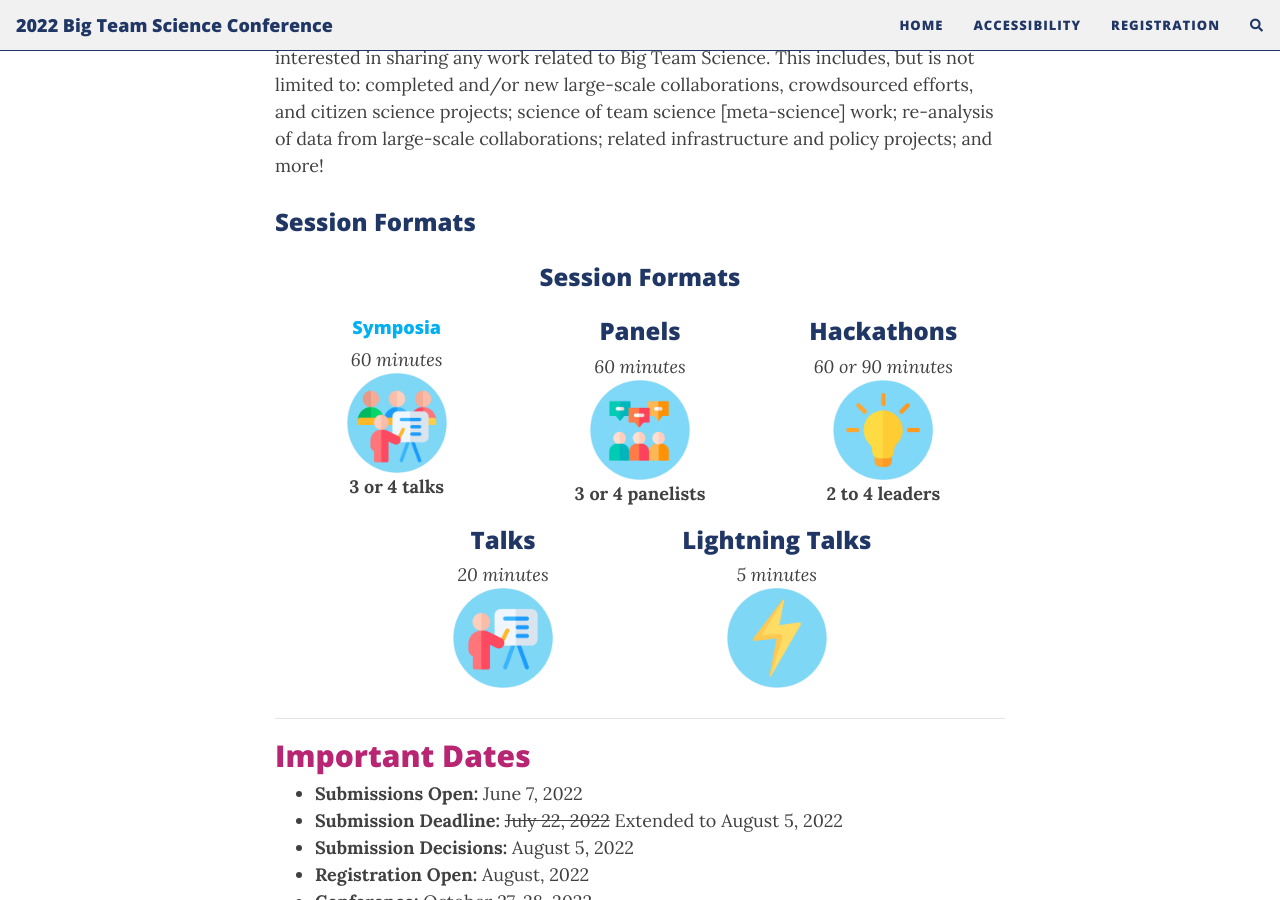
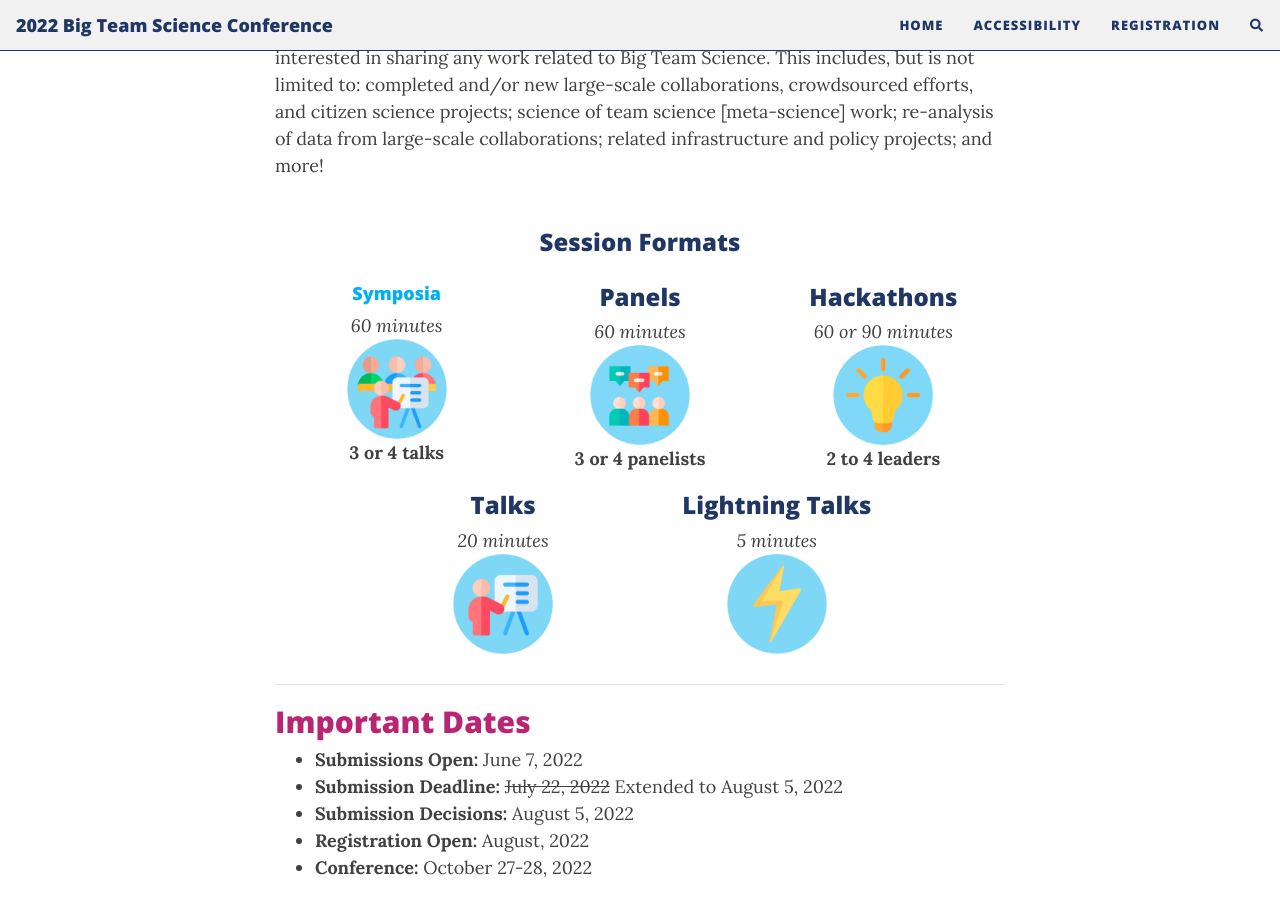
Before and after one commit to bigteamscienceconference/bigteamscienceconference.github.io, a Jekyll site: the page built from index.md, in a window 1280 px wide and 900 px high, scrolled down 2751 px. Built offline with Jekyll 4.4.1, drawn with Linux system fonts in a browser that asks for light colours; nearby versions of some CDN libraries; comment, search, counter and statistics services are not loaded.

Commit message:
Update index.md

```diff
--- a/index.md
+++ b/index.md
@@ -123,8 +123,7 @@ Registration for the 2022 BTSCON is now open! To ensure inclusivity, **registrat
 ## Sessions
 
 The conference will feature symposia, panel sessions, hackathons, talks, and social hours. Sessions will feature presentations from groups and individuals who are interested in sharing any work related to Big Team Science. This includes, but is not limited to: completed and/or new large-scale collaborations, crowdsourced efforts, and citizen science projects; science of team science [meta-science] work; re-analysis of data from large-scale collaborations; related infrastructure and policy projects; and more!
-
-### Session Formats
+<br>
 
 <section>
   <div class="container">
```
